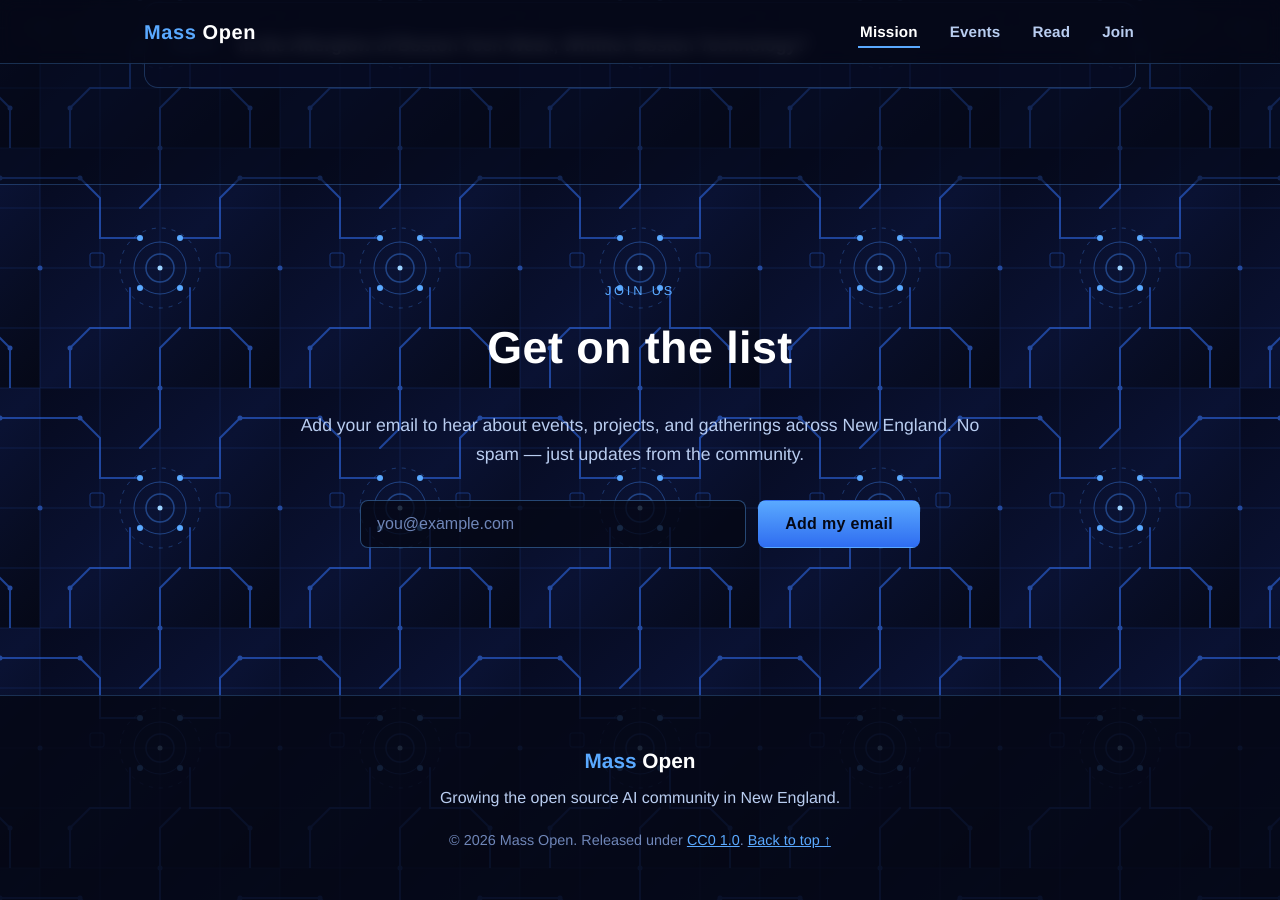
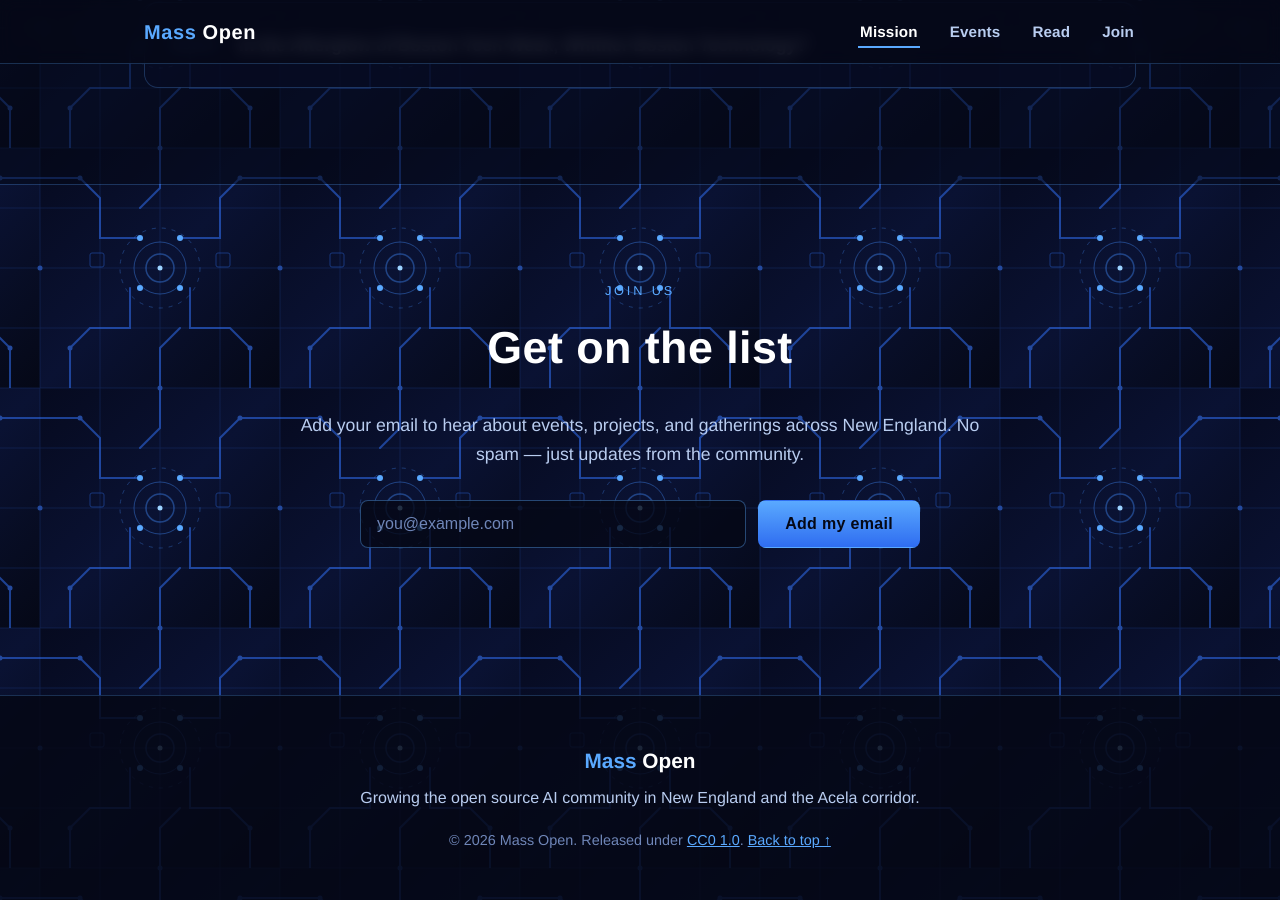
Before and after one commit to AccelGentic/massopen.ai, a Jekyll site: the page built from index.html, in a window 1280 px wide and 900 px high, scrolled down 2972 px. Built offline with Jekyll 4.4.1, drawn with Linux system fonts in a browser that asks for light colours.

```diff
--- a/_includes/footer.html
+++ b/_includes/footer.html
@@ -2,7 +2,7 @@
   <div class="container site-footer__inner">
     <p class="site-footer__brand"><span class="accent">Mass</span> Open</p>
     <p class="site-footer__note">
-      Growing the open source AI community in New England.
+      Growing the open source AI community in New England and the Acela corridor.
     </p>
     <p class="site-footer__meta">
       &copy; {{ 'now' | date: "%Y" }} {{ site.author }}.
```
